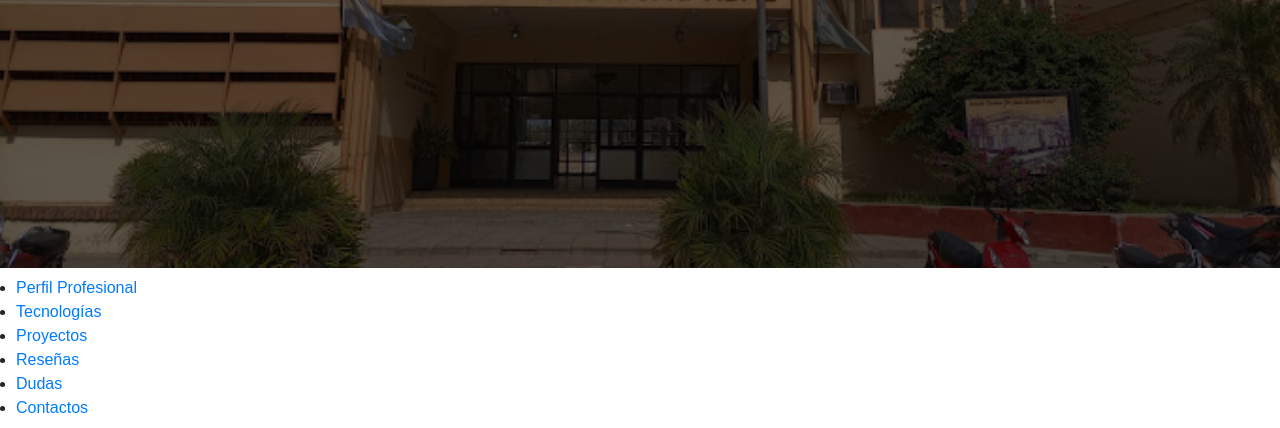
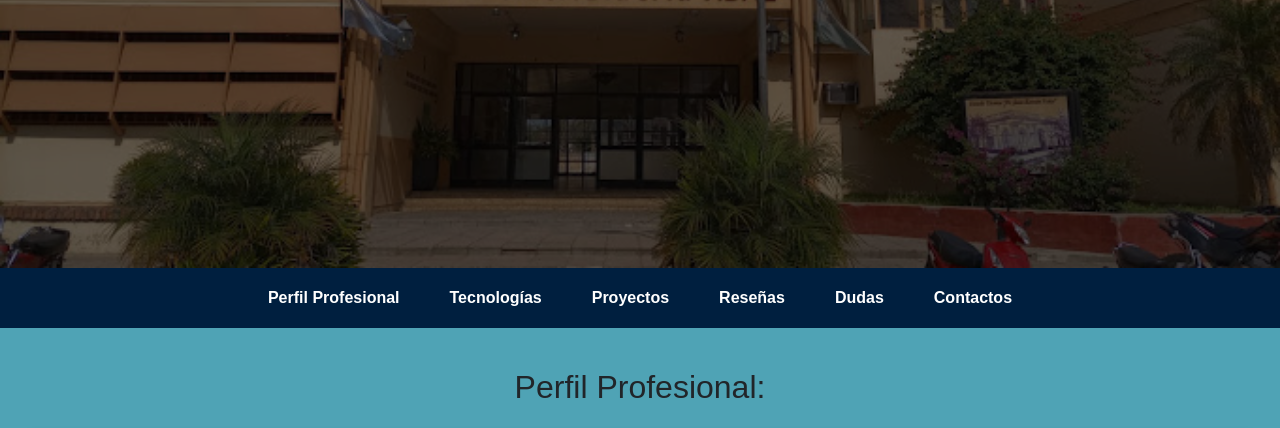
Before and after one commit to CodeCami/InformaticaExpo2024, a plain HTML site: page index.html in a window 1280 px wide. Shown: the part 372-800 px from the top of the page. Drawn offline with nearby package versions, Linux system fonts and the light colour scheme.

Commit message:
Update styles.css

```diff
--- a/styles.css
+++ b/styles.css
@@ -10,6 +10,7 @@ body {
     line-height: 1.6;
     color: #49454f;
 }
+
 
 /* Sección Héroe */
 #hero {
@@ -42,6 +43,52 @@ body {
     padding: 20px;
     z-index: 2;
 }
+
+/* Estilo del navbar */
+.navbar {
+    width: 100%; /* Ocupar todo el ancho de la ventana */
+    background-color: #001F3F; /* Fondo del navbar */
+    padding: 10px 0; /* Espacio alrededor del navbar */
+    display: flex;
+    justify-content: center; /* Centrar el contenido horizontalmente */
+    align-items: center; /* Alinea el navbar verticalmente si tiene altura */
+}
+
+/* Ajustes de la lista */
+.navbar ul {
+    list-style-type: none;
+    margin: 0;
+    padding: 0;
+    display: flex; /* Hace que los elementos sean horizontales */
+    justify-content: center; /* Centra los enlaces */
+    align-items: center; /* Alinea verticalmente los enlaces */
+}
+
+.navbar ul li {
+    margin: 0 15px; /* Espacio entre los elementos de la lista */
+}
+
+.navbar ul li a {
+    color: white;
+    text-decoration: none;
+    font-size: 16px;
+    font-weight: bold;
+    display: block;
+    padding: 10px; /* Espacio alrededor del texto del enlace */
+    transition: background-color 0.3s ease;
+    text-align: center; /* Asegura que el texto dentro del enlace esté centrado */
+}
+
+.navbar ul li a:hover {
+    background-color: #575757; /* Color al hacer hover */
+    border-radius: 4px;
+}
+
+/* Asegurarse de que el navbar ocupe el espacio completo */
+.navbar ul {
+    flex-grow: 1; /* Permite que el ul crezca y ocupe espacio */
+}
+
 
 /* Sección Aprender */
 #aprender {
@@ -254,16 +301,6 @@ h2{
     margin-right: 15px;
 }
 
-.testimonial-info h4 {
-    font-size: 1.2em;
-    margin: 0;
-}
-
-.testimonial-info .description {
-    font-size: 0.9em;
-    color: #B0BEC5;
-}
-
 .testimonial-comment {
     font-size: 1em;
     margin: 15px 0;
@@ -338,6 +375,5 @@ h2{
 @media (max-width: 480px) {
     #projects h2 { font-size: 1.5rem; }
     #footer { padding: 20px; }
-    .testimonial-info h4 { font-size: 1em; }
     .testimonial-comment { font-size: 0.9em; }
 }
```
